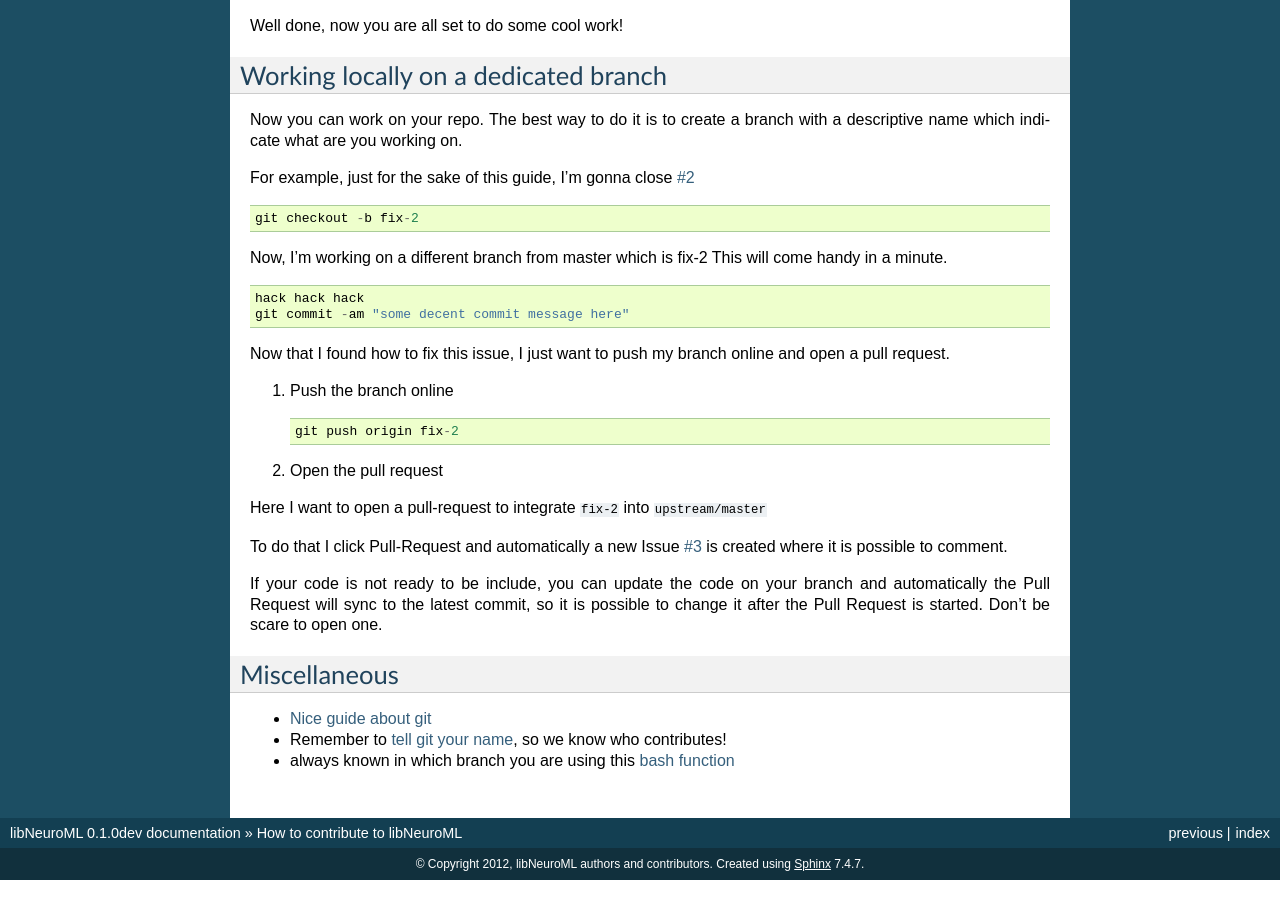
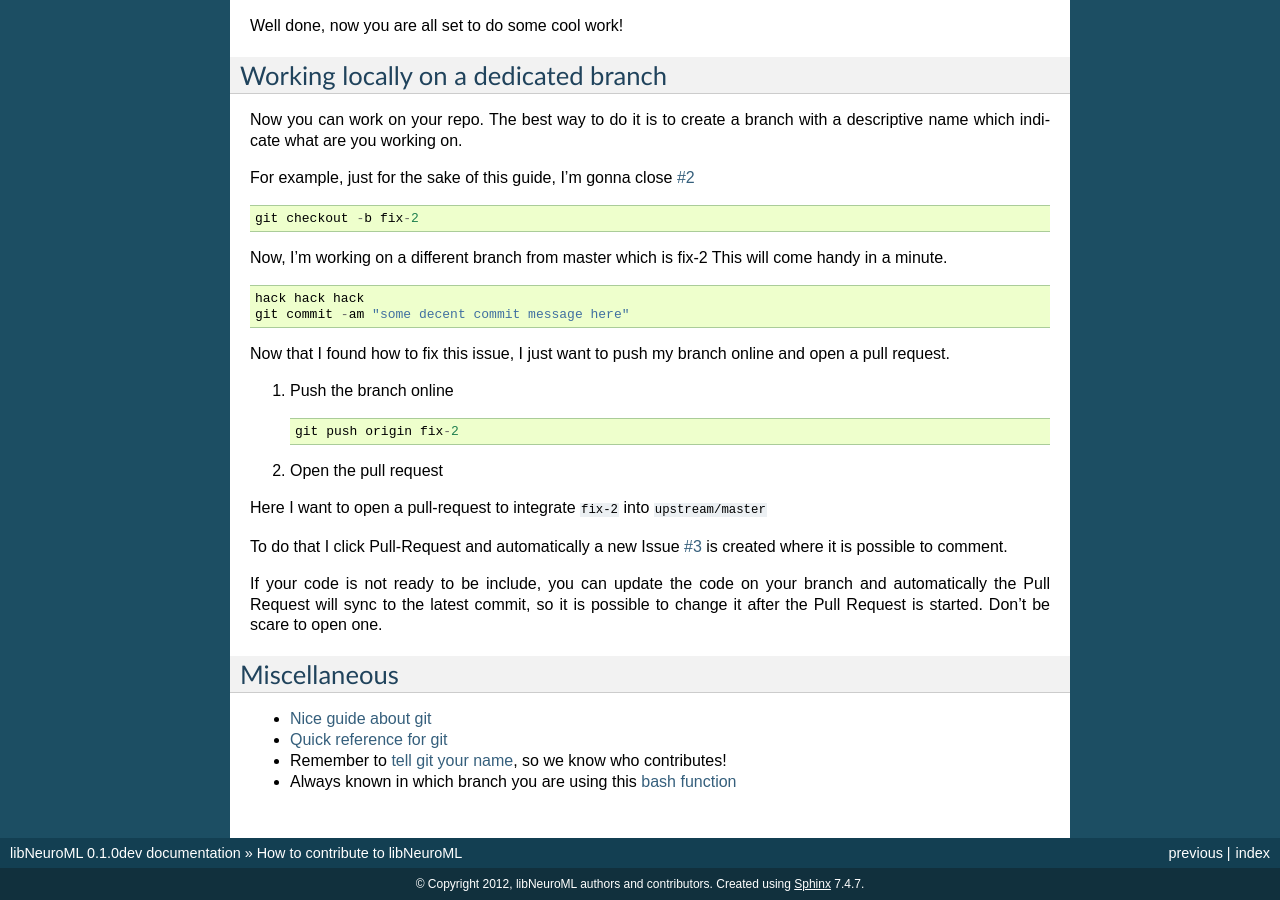
Before and after one commit to NeuralEnsemble/libNeuroML, a Sphinx documentation site: the page built from doc/how_to_contribute.txt, in a window 1280 px wide and 900 px high, scrolled down 1403 px. Built offline with Sphinx 7.4.7, drawn with Linux system fonts in a browser that asks for light colours; formulas are drawn with MathJax 3.

Commit message:
Update doc/how_to_contribute.txt

```diff
--- a/doc/how_to_contribute.txt
+++ b/doc/how_to_contribute.txt
@@ -140,9 +140,11 @@ Miscellaneous
 
 -  `Nice guide about git`_
 
+-  `Quick reference for git`_
+
 -  Remember to `tell git your name`_, so we know who contributes!
 
--  always known in which branch you are using this `bash function`_
+-  Always known in which branch you are using this `bash function`_
 
 .. _Pull Request: http://help.github.com/send-pull-requests/
 .. _#2: https://github.com/NeuralEnsemble/libNeuroML/issues/2
@@ -150,3 +152,4 @@ Miscellaneous
 .. _Nice guide about git: http://rogerdudler.github.com/git-guide/
 .. _tell git your name: http://help.github.com/set-your-user-name-email-and-github-token/
 .. _bash function: https://gist.github.com/2051095
+.. _Quick reference for git: http://gitref.org/
```
